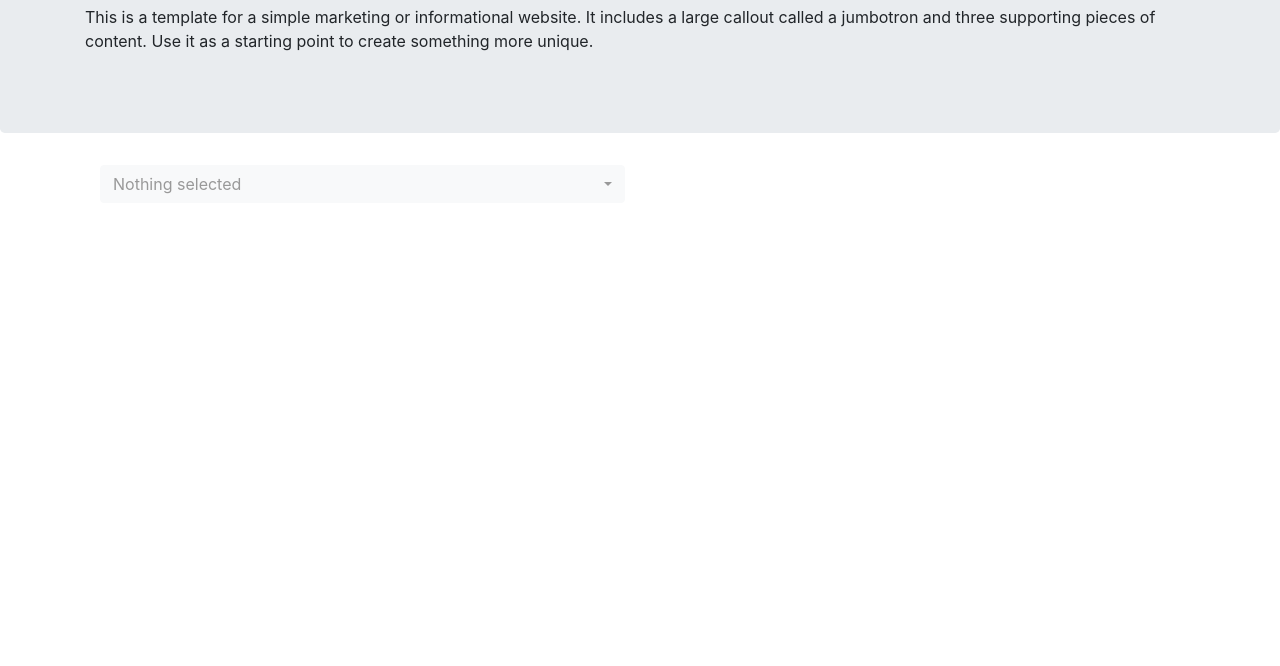
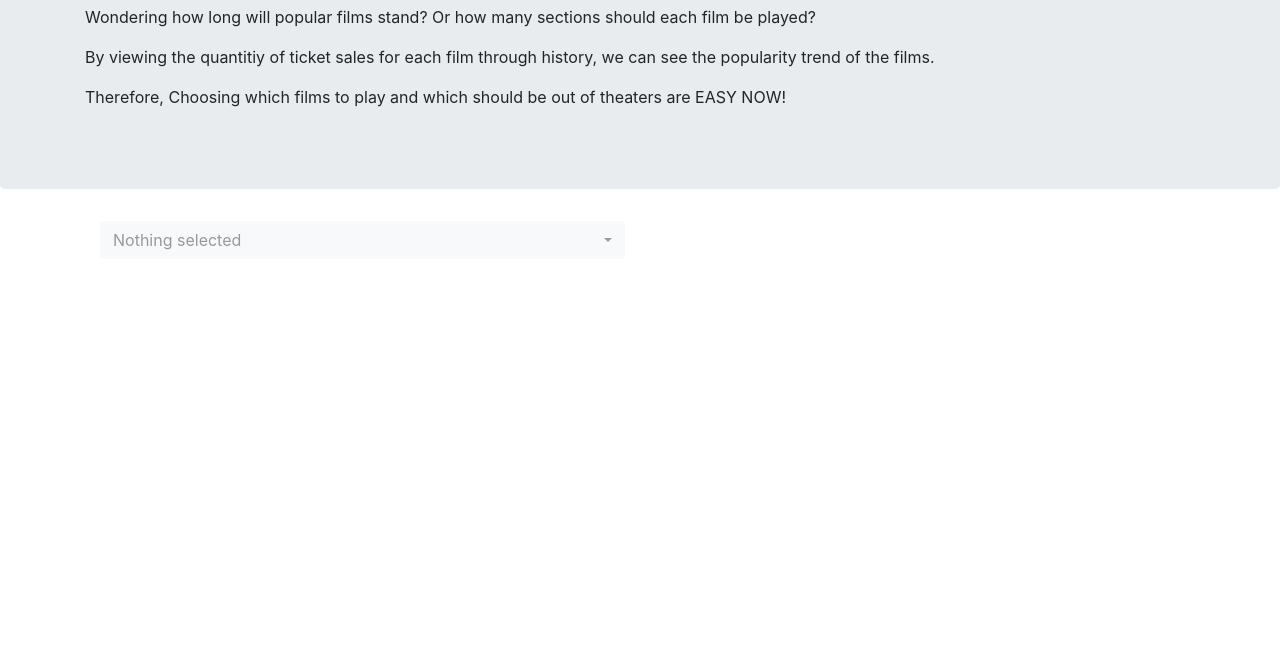
Before and after one commit to pyghack/pyghack.github.io, a plain HTML site: page era.html in a window 1280 px wide. Shown: the part 134-800 px from the top of the page. Drawn offline with nearby package versions, Linux system fonts and the light colour scheme; no server answers.

Commit message:
Update era page

```diff
--- a/era.html
+++ b/era.html
@@ -55,7 +55,9 @@
   <div class="jumbotron">
     <div class="container">
       <h1 class="display-4">Era of Showings</h1>
-      <p>This is a template for a simple marketing or informational website. It includes a large callout called a jumbotron and three supporting pieces of content. Use it as a starting point to create something more unique.</p>
+      <p>Wondering how long will popular films stand? Or how many sections should each film be played?</p>
+      <p>By viewing the quantitiy of ticket sales for each film through history, we can see the popularity trend of the films.</p>
+      <p>Therefore, Choosing which films to play and which should be out of theaters are EASY NOW!</p>
     </div>
   </div>
 
```
